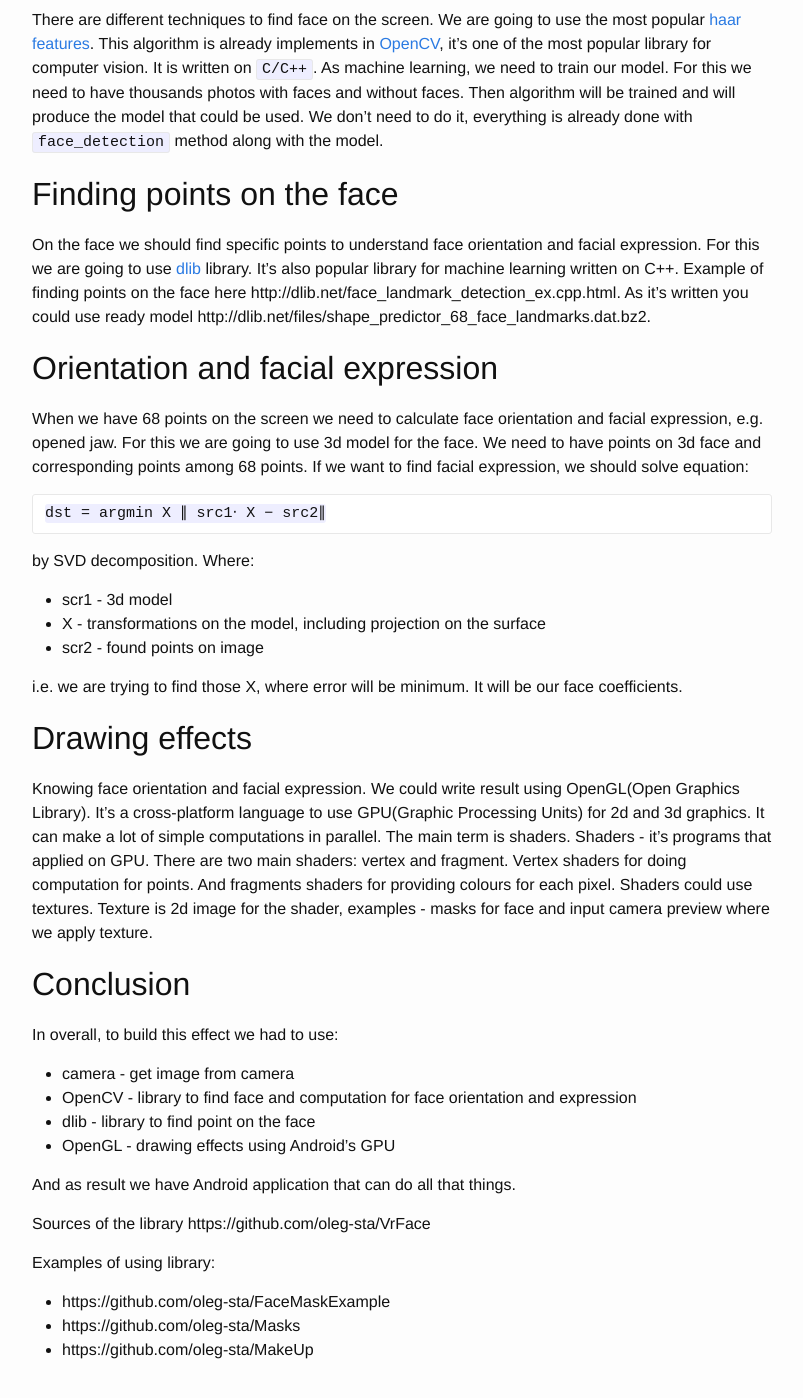
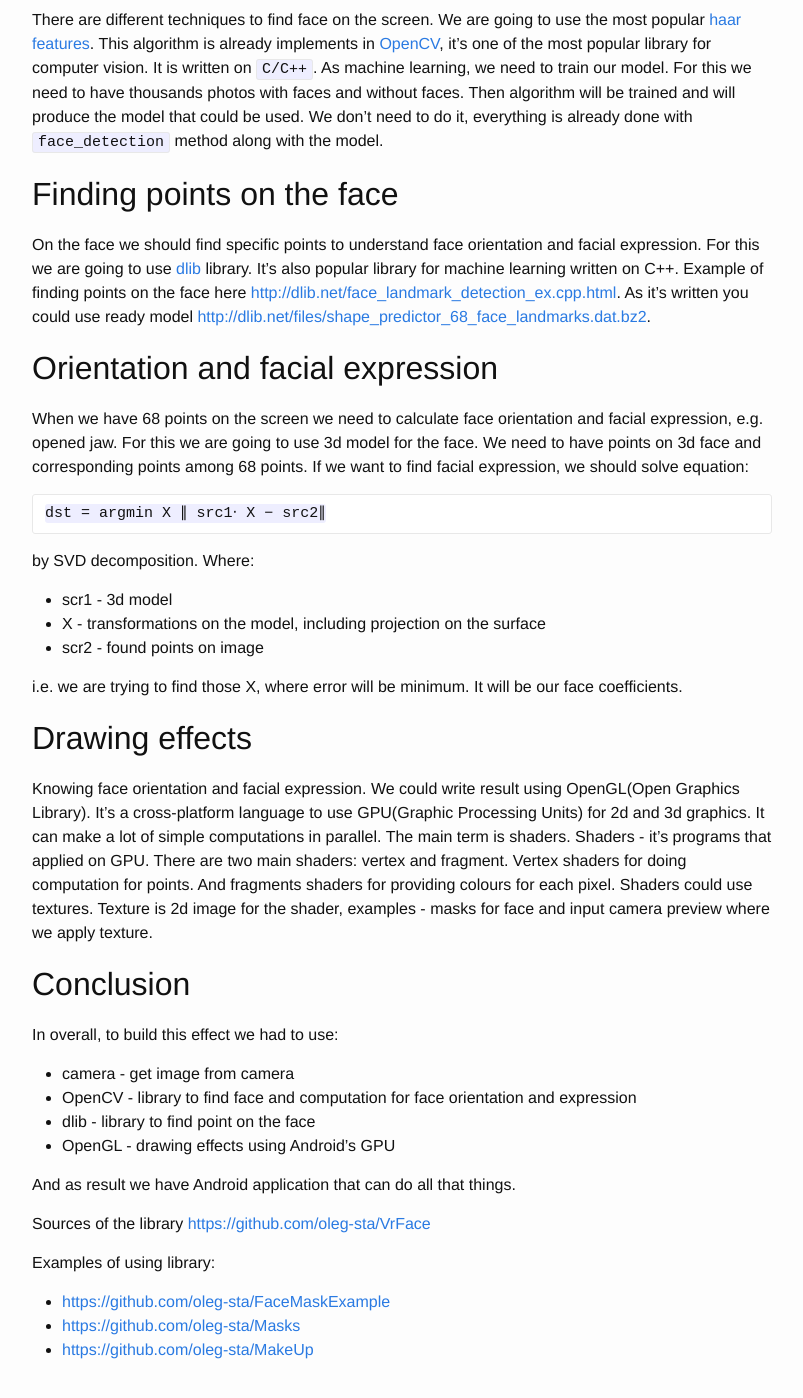
Before and after one commit to oleg-sta/site, a Jekyll site: the page built from _posts/2021-01-10-android-augmented-reality.markdown, in a window 1280 px wide and 1400 px high, scrolled down 1196 px. Shown: the whole window, without its empty margins (238-1041 px from the left). Built offline with Jekyll 4.4.1, drawn with Linux system fonts in a browser that asks for light colours; part of the change alters nothing that is shown; some of the changed text lies outside the part shown.

Commit message:
fixing urls

````diff
--- a/_posts/2021-01-10-android-augmented-reality.markdown
+++ b/_posts/2021-01-10-android-augmented-reality.markdown
@@ -14,8 +14,7 @@ We will go through all the key points here.
 The first thing we need to do is to get image from camera.
 Android API provides us package `android.hardware.camera2`.
 First you need to choose camera, by getting all the available cameras `Camera.getNumberOfCameras()`.
-Here you should specify which camera you want to use, and what resolution you need.
-Then open camera:
+Here you should specify which camera you want to use, and then open camera:
 ```
     mCamera = Camera.open(cameraIndex);
 ```
@@ -57,8 +56,8 @@ We don't need to do it, everything is already done with `face_detection` method
 On the face we should find specific points to understand face orientation and facial expression.
 For this we are going to use [dlib](http://dlib.net/) library.
 It's also popular library for machine learning written on C++.
-Example of finding points on the face here http://dlib.net/face_landmark_detection_ex.cpp.html.
-As it's written you could use ready model http://dlib.net/files/shape_predictor_68_face_landmarks.dat.bz2.
+Example of finding points on the face here [http://dlib.net/face_landmark_detection_ex.cpp.html](http://dlib.net/face_landmark_detection_ex.cpp.html).
+As it's written you could use ready model [http://dlib.net/files/shape_predictor_68_face_landmarks.dat.bz2](http://dlib.net/files/shape_predictor_68_face_landmarks.dat.bz2).
 
 ## Orientation and facial expression
 
@@ -101,9 +100,9 @@ In overall, to build this effect we had to use:
 
 And as result we have Android application that can do all that things.
 
-Sources of the library https://github.com/oleg-sta/VrFace
+Sources of the library [https://github.com/oleg-sta/VrFace](https://github.com/oleg-sta/VrFace)
 
 Examples of using library:
-* https://github.com/oleg-sta/FaceMaskExample
-* https://github.com/oleg-sta/Masks
-* https://github.com/oleg-sta/MakeUp
+* [https://github.com/oleg-sta/FaceMaskExample](https://github.com/oleg-sta/FaceMaskExample)
+* [https://github.com/oleg-sta/Masks](https://github.com/oleg-sta/Masks)
+* [https://github.com/oleg-sta/MakeUp](https://github.com/oleg-sta/MakeUp)
````
